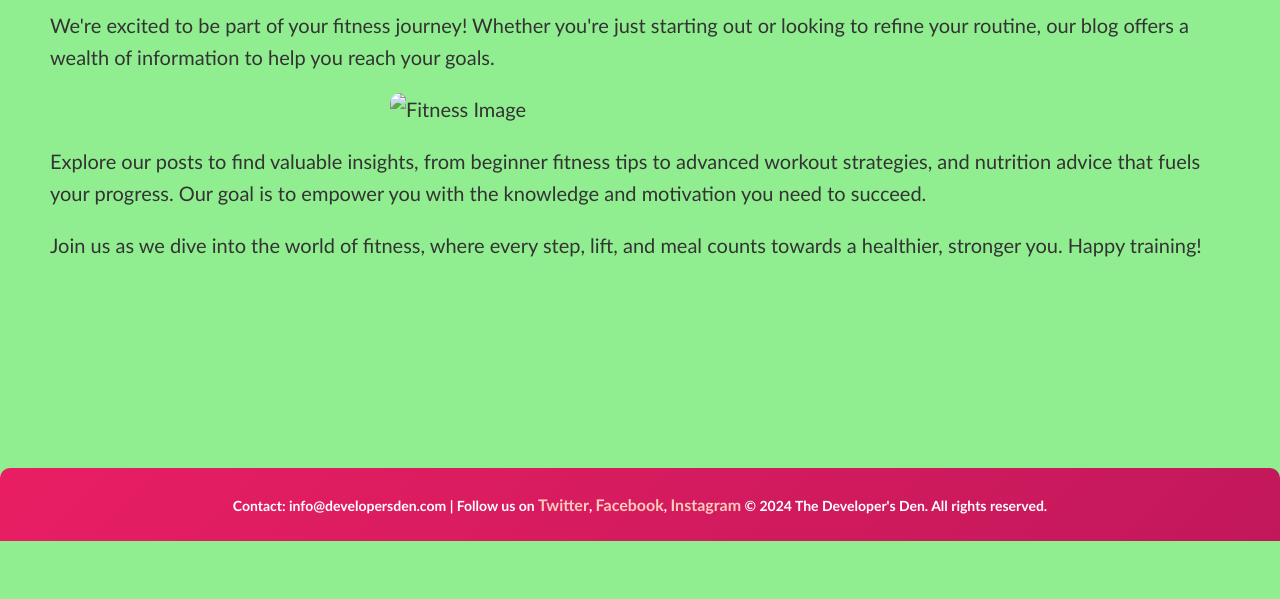
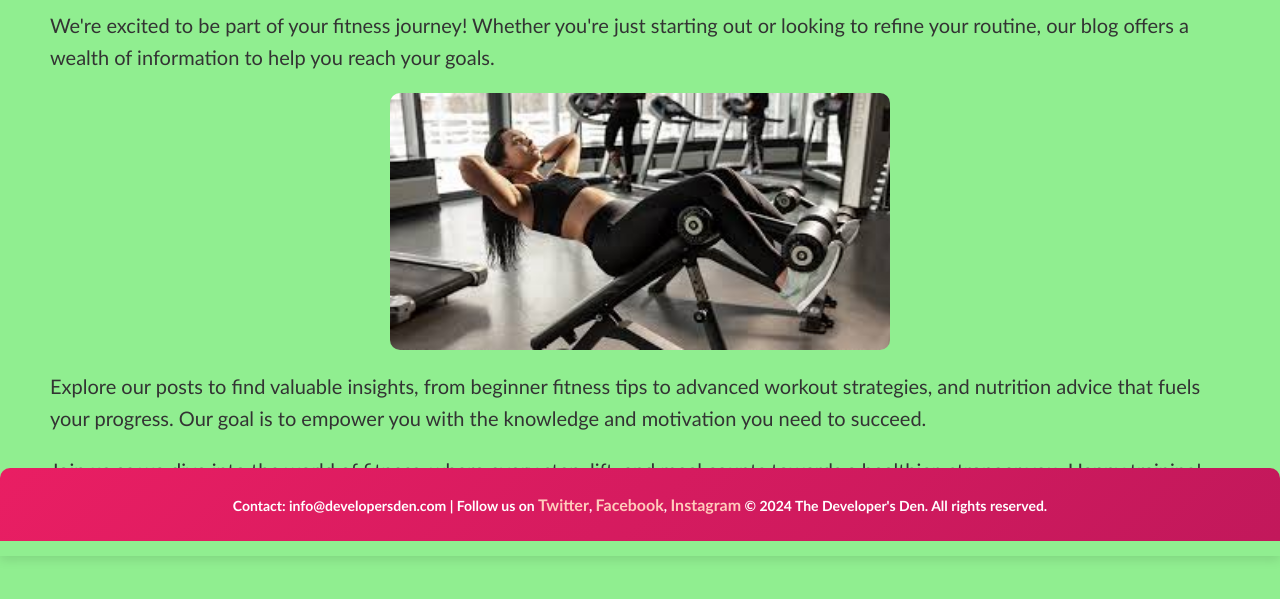
Before and after one commit to KavyaSeelam2004/kavya-sblog, a plain HTML site: page about.html in a window 1280 px wide. Shown: the part 259-858 px from the top of the page. Drawn offline with Linux system fonts and the light colour scheme.

Commit message:
Update about.html

```diff
--- a/about.html
+++ b/about.html
@@ -38,7 +38,7 @@
             <section id="section1">
                 <h1>Welcome to Our Fitness Blog!</h1>
                 <p>We're excited to be part of your fitness journey! Whether you're just starting out or looking to refine your routine, our blog offers a wealth of information to help you reach your goals.</p>
-                <img src="fitness6.jpeg" alt="Fitness Image" class="featured-image" style="width: 200vw;">
+                <img src="fitness6.png" alt="Fitness Image" class="featured-image" style="width: 200vw;">
 
                 <p>Explore our posts to find valuable insights, from beginner fitness tips to advanced workout strategies, and nutrition advice that fuels your progress. Our goal is to empower you with the knowledge and motivation you need to succeed.</p>
 
```
